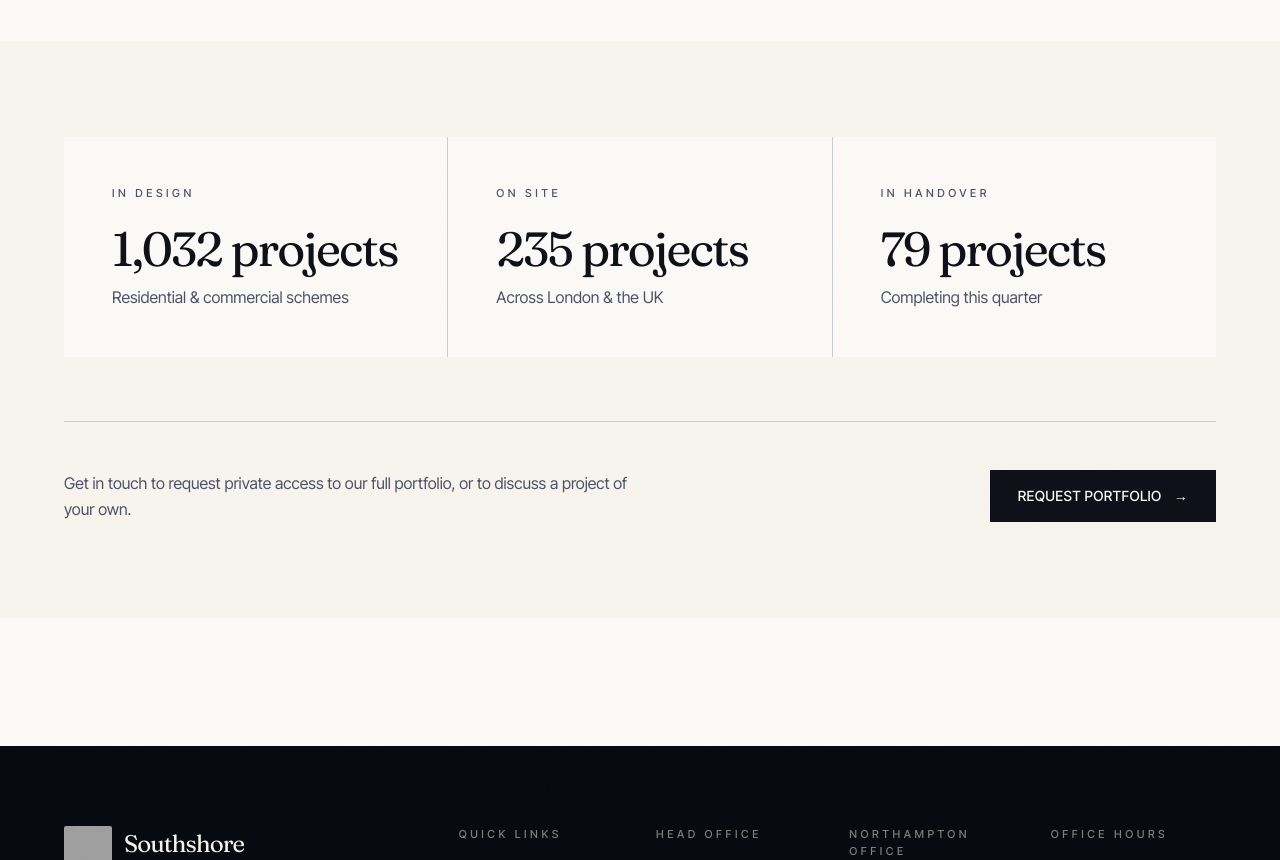
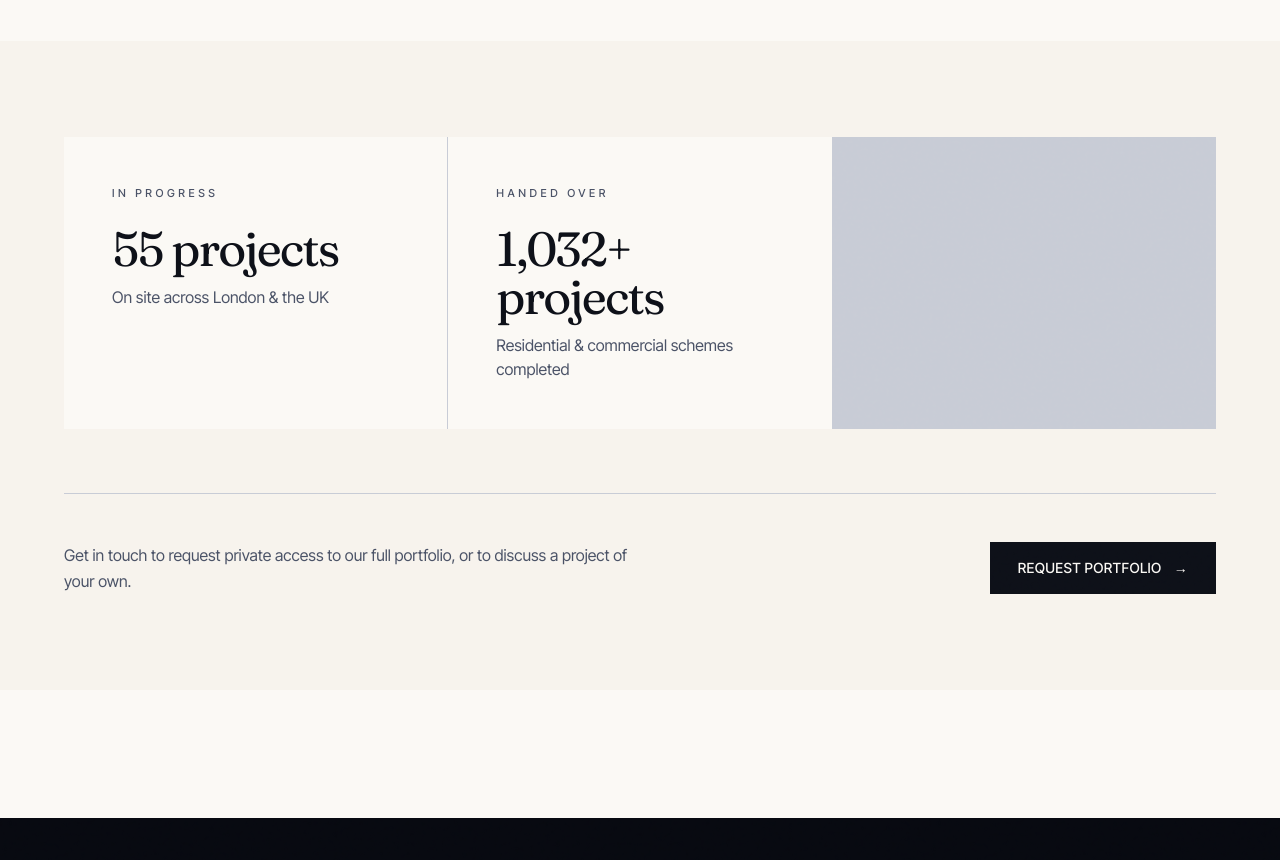
Before and after one commit to UsmanAhmed0001/Southshore-projects, a React (Vite) app: page /projects in a window 1280 px wide. Shown: the part 1960-2820 px from the top of the page. Built offline with nearby package versions, Linux system fonts and the light colour scheme; grey boxes are pictures that could not be loaded.

Commit message:
Update project stats

```diff
--- a/src/pages/Projects.jsx
+++ b/src/pages/Projects.jsx
@@ -323,9 +323,8 @@ export default function Projects() {
         <div className="container-prose">
           <div className="grid md:grid-cols-3 gap-px bg-ink-200">
             {[
-              { label: 'In design',   value: '1,032 projects', detail: 'Residential & commercial schemes' },
-              { label: 'On site',     value: '235 projects',   detail: 'Across London & the UK' },
-              { label: 'In handover', value: '79 projects',    detail: 'Completing this quarter' }
+              { label: 'In progress', value: '55 projects',     detail: 'On site across London & the UK' },
+              { label: 'Handed over', value: '1,032+ projects', detail: 'Residential & commercial schemes completed' }
             ].map((s, i) => (
               <Reveal key={s.label} delay={i * 120} className="bg-sand-50 p-8 md:p-12">
                 <div className="eyebrow mb-6">{s.label}</div>
```
